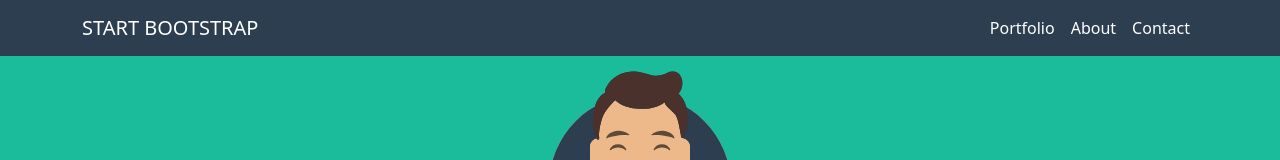
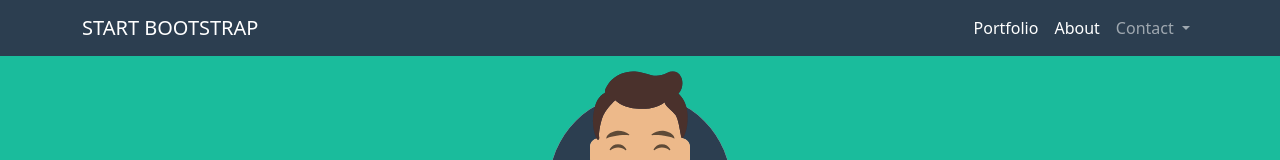
Before and after one commit to alessandropecchini99/html-css-bootstrap-freelancer, a plain HTML site: page index.html in a window 1280 px wide. Shown: the top 160 px of the page. Drawn offline with nearby package versions, Linux system fonts and the light colour scheme.

Commit message:
fix navbar dropdown

```diff
--- a/index.html
+++ b/index.html
@@ -28,8 +28,8 @@
             <li class="nav-item">
               <a class="nav-link text-white" href="#">About</a>
             </li>
-            <li class="nav-item">
-              <a class="nav-link text-white" href="#" role="button" data-bs-toggle="dropdown" aria-expanded="false">
+            <li class="nav-item dropdown">
+              <a class="nav-link dropdown-toggle" href="#" role="button" data-bs-toggle="dropdown" aria-expanded="false">
                 Contact
               </a>
               <ul class="dropdown-menu">
```
